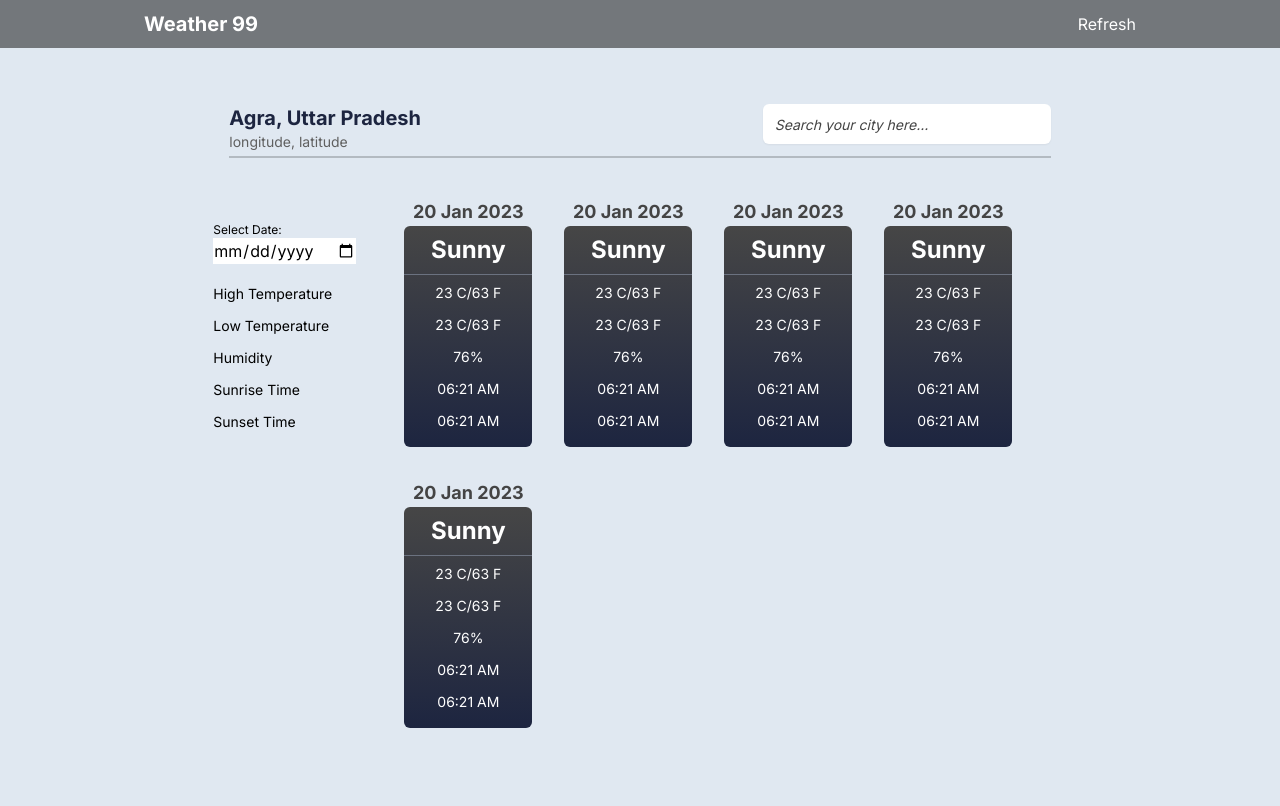
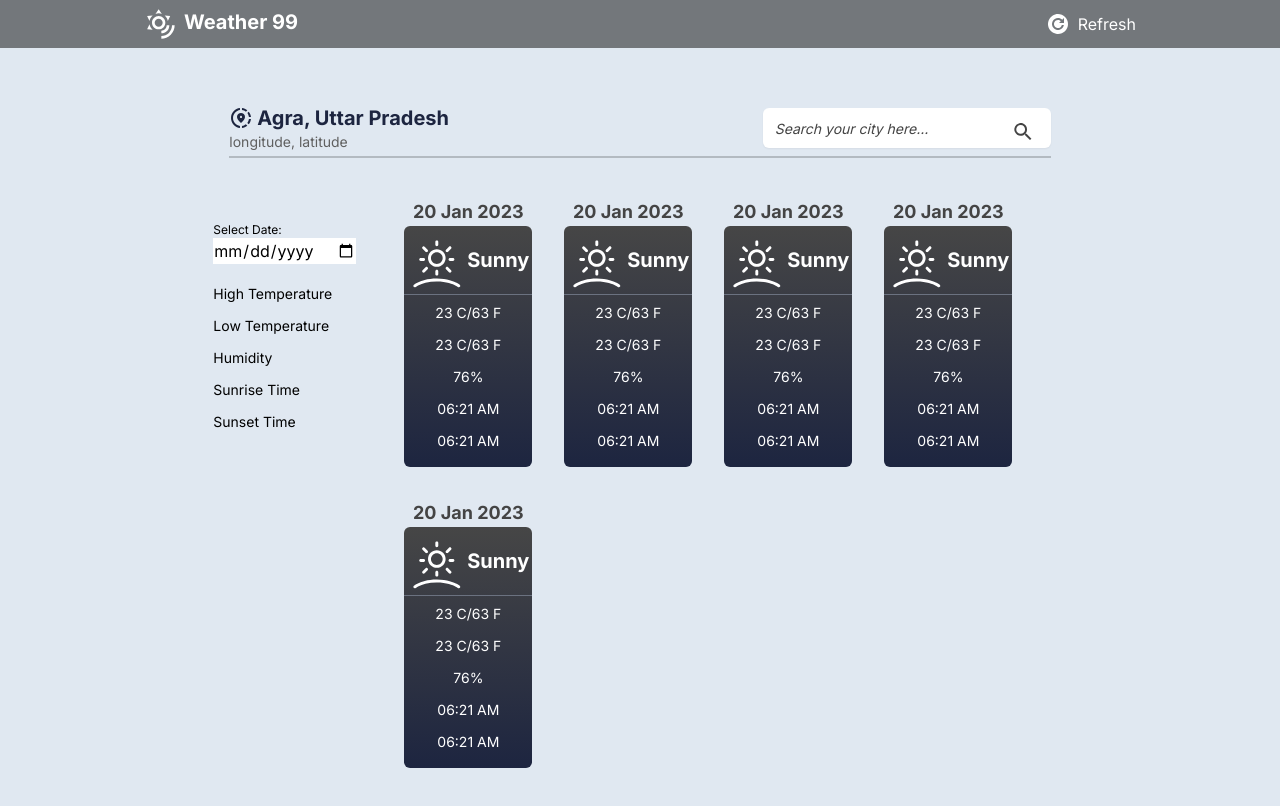
Before and after one commit to K-ash-ish/weather99, a Next.js app: page / in a window 1280 px wide. Built offline with nearby package versions, Linux system fonts and the light colour scheme.

Commit message:
adding svg to app

```diff
--- a/src/app/components/Navbar.js
+++ b/src/app/components/Navbar.js
@@ -1,9 +1,17 @@
+import Image from "next/image";
+
 function Navbar() {
   return (
     <nav className="bg-black/[0.49]">
       <ul className="flex justify-between items-center text-white h-12 ">
-        <li className="md:mx-36 mx-8 text-xl font-bold">Weather 99</li>
-        <li className="md:mx-36 mx-8">Refresh</li>
+        <li className="md:mx-36 mx-8 text-xl font-bold flex gap-2">
+          <Image src="/logo.svg" height={32} width={32} />
+          Weather 99
+        </li>
+        <li className="md:mx-36 mx-8 flex items-center gap-2">
+          <Image src="/refresh.svg" height={24} width={24} />
+          Refresh
+        </li>
       </ul>
     </nav>
   );
--- a/src/app/components/UserLocation.js
+++ b/src/app/components/UserLocation.js
@@ -1,13 +1,22 @@
+import Image from "next/image";
+
 function UserLocation() {
   return (
     <div className="border-b-2 mx-4 border-black/[0.2] flex flex-col-reverse gap-4 md:flex-row md:justify-between md:mt-14 mt-8 md:pb-1">
       <div className="md:mx-0">
-        <h3 className="text-[#1D2540] font-bold text-xl">
-          Agra, Uttar Pradesh
-        </h3>
+        <div className="text-[#1D2540] font-bold text-xl flex gap-1">
+          <Image src="/location.svg" height={24} width={24} />
+          <h3>Agra, Uttar Pradesh</h3>
+        </div>
         <p className="text-[#606060] text-sm">longitude, latitude</p>
       </div>
-      <div>
+      <div className="relative  w-72 md:flex md:flex-row  md:items-center">
+        <Image
+          className="absolute bottom-2 right-4"
+          src={"/search.svg"}
+          height={24}
+          width={24}
+        />
         <input
           type="text"
           placeholder="Search your city here..."
--- a/src/app/components/ui/WeatherCard.js
+++ b/src/app/components/ui/WeatherCard.js
@@ -1,11 +1,14 @@
+import Image from "next/image";
+
 function WeatherCard() {
   return (
     <div className=" md:w-32 my-2 md:m-0 flex flex-col items-center">
       <h2 className="text-lg font-bold text-[#444444]">20 Jan 2023</h2>
       <div className="w-full text-center bg-gradient-to-b from-[#464646] to-[#1D2540] text-white py-2 border-0 rounded-md">
-        <h2 className="text-2xl pb-2  font-bold border-gray-500 border-b-[1px]">
-          Sunny
-        </h2>
+        <div className="flex items-center justify-center border-gray-500 border-b-[1px]">
+          <Image src="/sunny.svg" height={60} width={60} />
+          <h2 className="text-xl pb-2  font-bold ">Sunny</h2>
+        </div>
         <ul className="flex md:flex-col flex-row justify-center gap-3 font-bold text-sm  py-2">
           <li className="flex flex-col  ">
             <p className="font-bold md:hidden ">High T</p>
```
